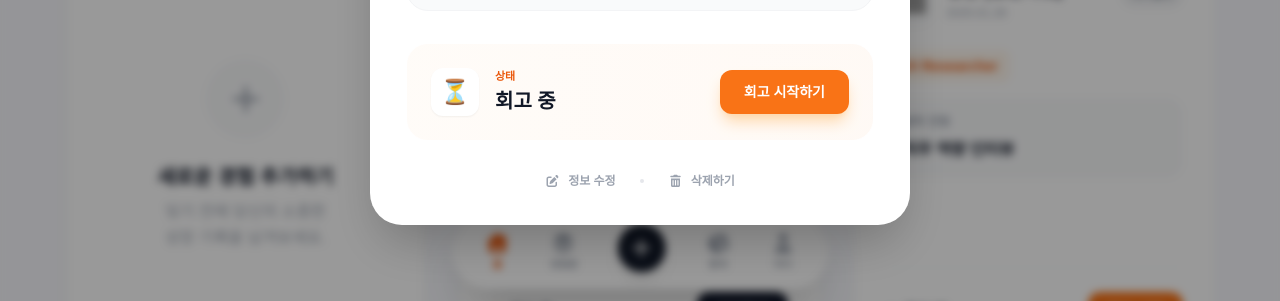
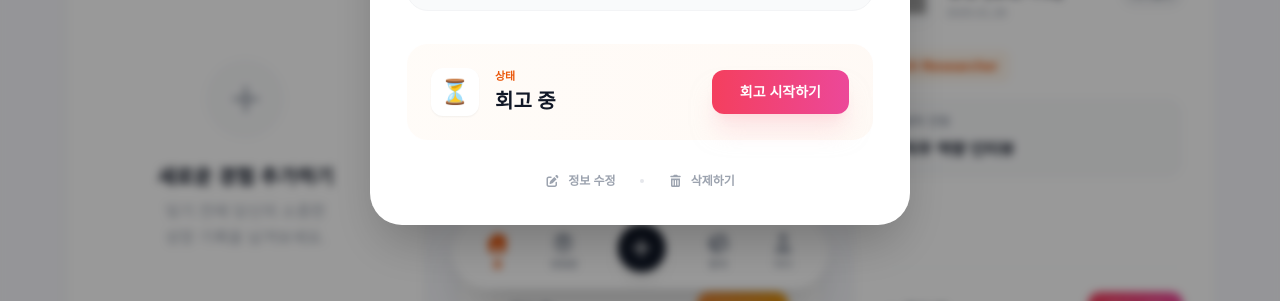
Before and after one commit to 2026-GDGoC-Hackathon-ONE-WAVE/onewave-frontend, a React (Vite) app: page /experiences in a window 1280 px wide. Both pictures are taken after a click on the element 639 px from the left and 626 px from the top of the page. Shown: the part 471-772 px from the top of the page. Built offline with nearby package versions, Linux system fonts and the light colour scheme; grey boxes are pictures that could not be loaded; a web font is replaced by a local one.

Commit message:
design: 버튼 색상 수정

```diff
--- a/src/pages/Experiences.jsx
+++ b/src/pages/Experiences.jsx
@@ -473,7 +473,9 @@ const Experiences = () => {
                       {selectedExp.progress === '회고 완료' ? '✨' : '⏳'}
                     </div>
                     <div>
-                      <label className={`block text-[11px] font-bold mb-0.5 ${selectedExp.progress === '회고 완료' ? 'text-indigo-600' : 'text-orange-600'}`}>
+                      <label
+                        className={`block text-[11px] font-bold mb-0.5 ${selectedExp.progress === '회고 완료' ? 'text-indigo-600' : 'text-orange-600'}`}
+                      >
                         상태
                       </label>
                       <span className="text-xl font-black text-gray-900">
@@ -483,10 +485,10 @@ const Experiences = () => {
                   </div>
                   <button
                     onClick={() => navigate('/reflection')}
-                    className={`px-6 py-3 rounded-xl font-bold text-sm transition-all hover:scale-[1.02] active:scale-[0.98] shadow-lg ${
+                    className={`px-7 py-3 rounded-xl font-bold text-sm transition-all hover:scale-[1.02] active:scale-[0.98] shadow-xl text-white ${
                       selectedExp.progress === '회고 완료'
-                        ? 'bg-indigo-600 text-white shadow-indigo-200 hover:bg-indigo-700'
-                        : 'bg-orange-500 text-white shadow-orange-200 hover:bg-orange-600'
+                        ? 'bg-gradient-to-r from-indigo-500 to-violet-500 shadow-indigo-200/50'
+                        : 'bg-gradient-to-r from-rose-500 to-pink-500 shadow-rose-200/50'
                     }`}
                   >
                     {selectedExp.progress === '회고 완료'
@@ -583,12 +585,12 @@ const ExperienceCard = ({
           <span className="text-sm font-bold text-gray-700">{progress}</span>
         </div>
         <button
-          className={`px-5 py-2.5 rounded-xl text-sm font-bold transition-all hover:scale-[1.02] active:scale-[0.98] shadow-lg ${
+          className={`px-5 py-2.5 rounded-xl text-sm font-bold transition-all hover:scale-[1.02] active:scale-[0.98] shadow-lg text-white ${
             progress === '회고 완료'
-              ? 'bg-indigo-600 text-white shadow-indigo-100 hover:bg-indigo-700'
+              ? 'bg-gradient-to-r from-indigo-500 to-violet-500 shadow-indigo-200/50'
               : isStart
-                ? 'bg-orange-500 text-white shadow-orange-100 hover:bg-orange-600'
-                : 'bg-slate-900 text-white shadow-slate-100 hover:bg-black'
+                ? 'bg-gradient-to-r from-rose-500 to-pink-500 shadow-rose-200/50'
+                : 'bg-gradient-to-r from-orange-400 to-amber-500 shadow-orange-200/50'
           }`}
         >
           {progress === '회고 완료'
--- a/src/pages/Landing.jsx
+++ b/src/pages/Landing.jsx
@@ -3,7 +3,7 @@ import { useNavigate } from 'react-router-dom'; // 페이지 이동을 위한
 import { FontAwesomeIcon } from '@fortawesome/react-fontawesome';
 import {
   faArrowsRotate,
-  faArrowRight,
+  faChevronRight,
   faBrain,
   faChartLine,
   faShieldHeart,
@@ -48,18 +48,18 @@ const Landing = () => {
                   AI와 함께 생각을 정리합니다.
                 </p>
                 <p className="text-[18px] text-gray-400">
-                  나만의 정답을 찾아가는 질문형 회고
-                  서비스 RE:TRACE
+                  나만의 정답을 찾아가는 질문형 회고 서비스 RE:TRACE
                 </p>
               </div>
               <div className="flex items-center gap-4 mt-4">
                 <button
                   onClick={() => navigate('/onboarding')} // 클릭 시 온보딩 페이지로 이동
-                  className="px-10 py-5 bg-[#222222] text-white rounded-2xl text-[20px] font-bold flex items-center gap-3 hover:scale-[1.02] transition-transform shadow-xl shadow-black/20"
+                  className="px-10 py-5 bg-gradient-to-r from-orange-500 to-amber-500 text-white rounded-2xl text-[20px] font-bold flex items-center gap-3 hover:scale-[1.05] transition-all shadow-xl shadow-orange-200/50"
                 >
-                  경험 돌아보기 시작 <FontAwesomeIcon icon={faArrowRight} />
+                  경험 돌아보기{' '}
+                  <FontAwesomeIcon icon={faChevronRight} className="text-lg" />
                 </button>
-              </div>
+              </div>{' '}
             </div>
 
             <div className="w-1/2 relative">
```
